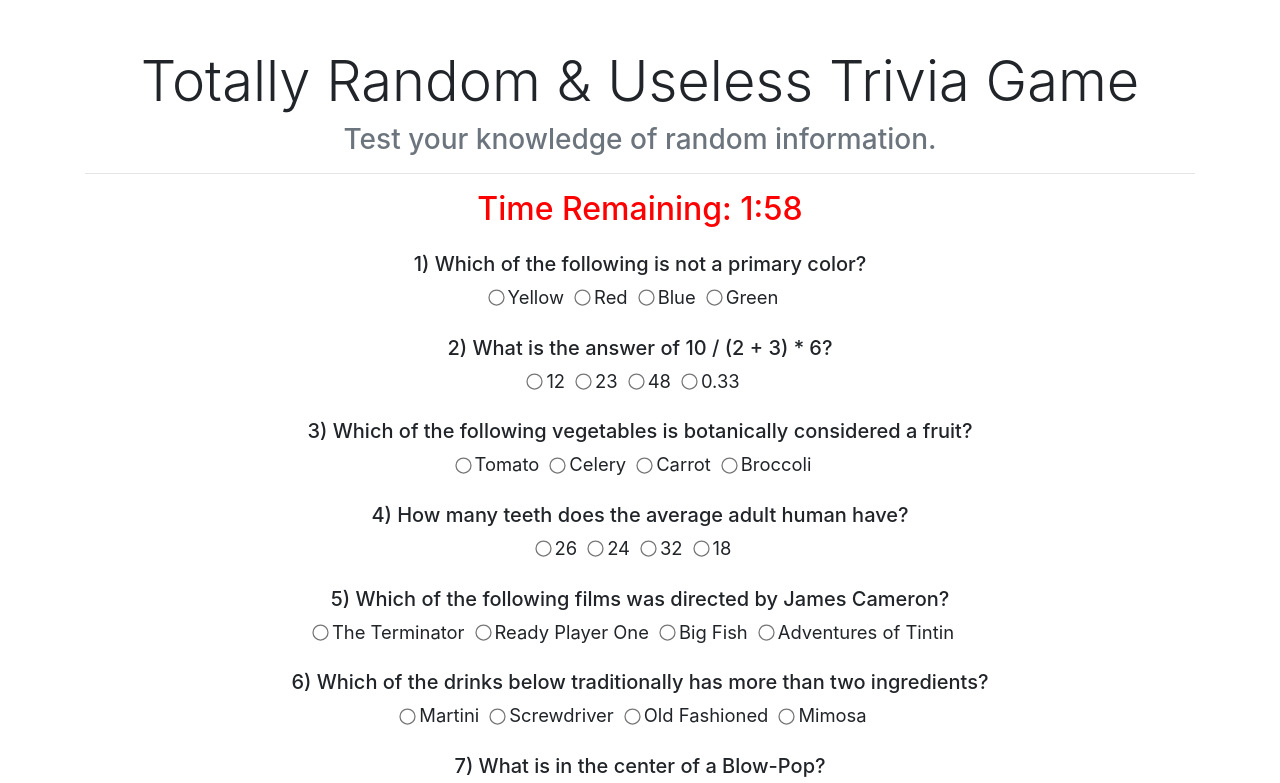
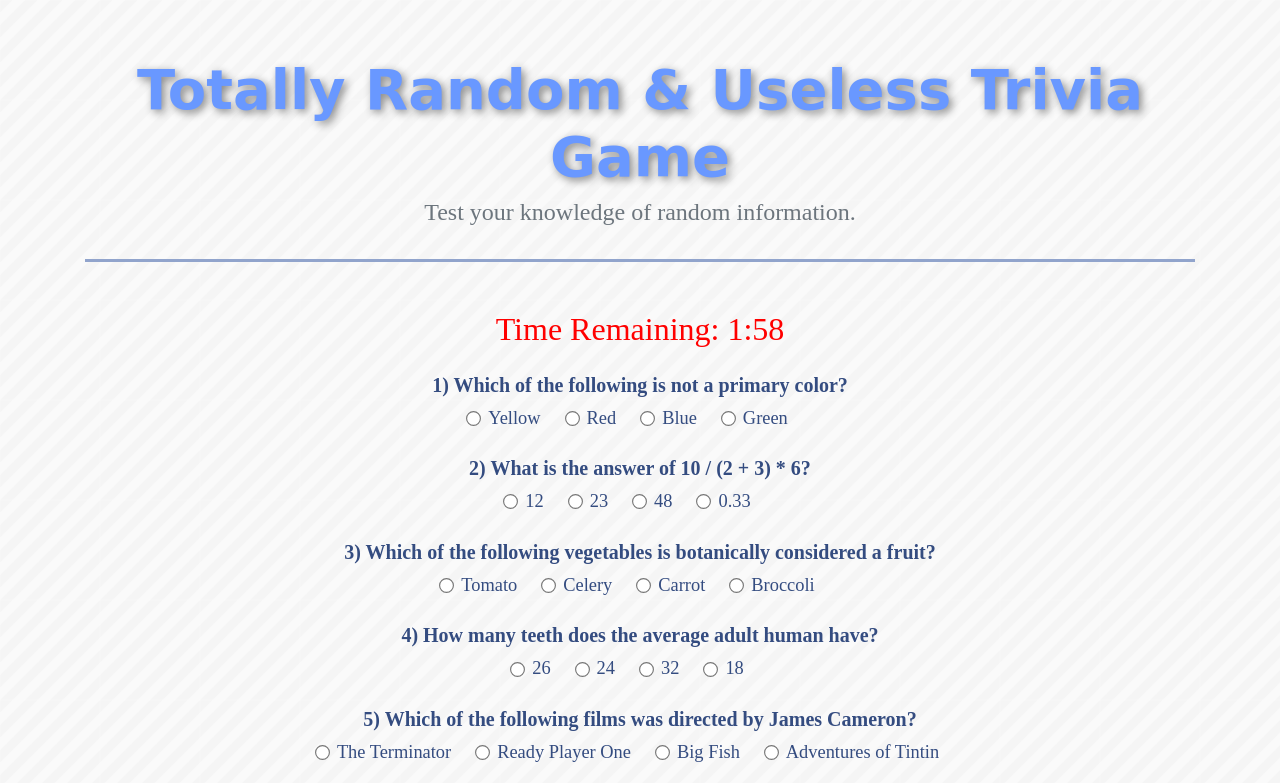
Before and after one commit to bcasalvieri/Trivia-Game, a plain HTML site: page index.html in a window 1280 px wide. Both pictures are taken after a click on the button "Take The Quiz". Shown: the top 783 px of the page. Drawn offline with nearby package versions, Linux system fonts and the light colour scheme; a web font is replaced by a local one.

Commit message:
added styling

```diff
--- a/assets/css/style.css
+++ b/assets/css/style.css
@@ -1,17 +1,45 @@
 body {
   margin: 25px 0;
+  font-family: 'Ledger', serif;
+  background-image: url(../images/stripes-light.png);
+  background-position: cover;
+  color: #344C80
+}
+
+header {
+  border-bottom: 3px solid #91A4CC;
+}
+
+h1 {
+  font-family: 'Nixie One', cursive;
+  font-size: 3.5rem;
+  font-weight: bold;
+  color: #6998FF;
+  text-shadow: 3px 3px 8px #888888;
 }
 
 #timer {
   color: red;
 }
 
+.question {
+  font-weight: bold;
+}
+
 .form-check-label {
   font-size: 1.15rem;
 }
 
+.form-check-inline {
+  margin-right: 25px;
+}
+
+.form-check-input {
+  margin-right: 8px !important;
+}
+
 input[type=radio] {
-  transform:scale(1.25);
+  transform:scale(1.15);
 }
 
 input {
--- a/assets/javascript/app.js
+++ b/assets/javascript/app.js
@@ -196,6 +196,7 @@ function renderQuiz() {
     // add question to div
     var $label = $("<h5>")
       .text((index + 1) + ") " + question.question)
+      .addClass("question")
       .appendTo($question);
 
     // shuffle answer choices
@@ -280,13 +281,29 @@ function gradeQuiz() {
   };
 
   // create div to hold results
-  var $results = $("<div>")
+  var $results = $("<div>").addClass("mb-5")
 
   // create h2 for correct and incorrect
   var $correct = $("<h2>").text(`Correct: ${correct}`);
   var $incorrect = $("<h2>").text(`Incorrect: ${incorrect}`);
 
   $results.append($correct, $incorrect);
+
+
+  if (correct >= 7) {
+    var $message = $("<h2>")
+    $message
+      .addClass("font-italic mt-5")
+      .text(`You know a lot of random and useless information!`)
+      .appendTo($results);
+  }
+  else {
+    var $message = $("<h2>")
+    $message
+      .addClass("font-italic mt-5")
+      .text(`You have a lot to learn!`)
+      .appendTo($results);
+  }
 
   $("#results").append($results)
 };
--- a/index.html
+++ b/index.html
@@ -6,21 +6,21 @@
   <meta http-equiv="X-UA-Compatible" content="ie=edge">
   <link rel="stylesheet" href="https://cdnjs.cloudflare.com/ajax/libs/twitter-bootstrap/4.3.1/css/bootstrap.min.css">
   <link rel="stylesheet" href="https://use.fontawesome.com/releases/v5.7.2/css/all.css">
+  <link href="https://fonts.googleapis.com/css?family=Ledger|Nixie+One" rel="stylesheet">
   <link rel="stylesheet" href="assets/css/style.css">
   <title>Trivia Game</title>
 </head>
 <body>
 
   <div class="container text-center mt-5">
-    <header>
-      <h1 class="display-4">Totally Random & Useless Trivia Game</h1>
-      <h3 class="text-muted">Test your knowledge of random information.</h3>
-      <hr>
+    <header class="mb-5 py-2">
+      <h1>Totally Random & Useless Trivia Game</h1>
+      <h4 class="text-muted mb-4">Test your knowledge of random information.</h4>
     </header>
 
-    <button id="start-button" class="btn btn-success btn-lg col-3 my-3">Take The Quiz</button>
+    <button id="start-button" class="btn btn-primary btn-lg col-3 mb-5">Take The Quiz</button>
 
-    <h2 id="timer" class="my-3"></h2>
+    <h2 id="timer"></h2>
 
     <form id="quiz-form"></form>
 
```
Also changed, not shown: assets/images/prism.png (added), assets/images/stripes-light.png (added).
